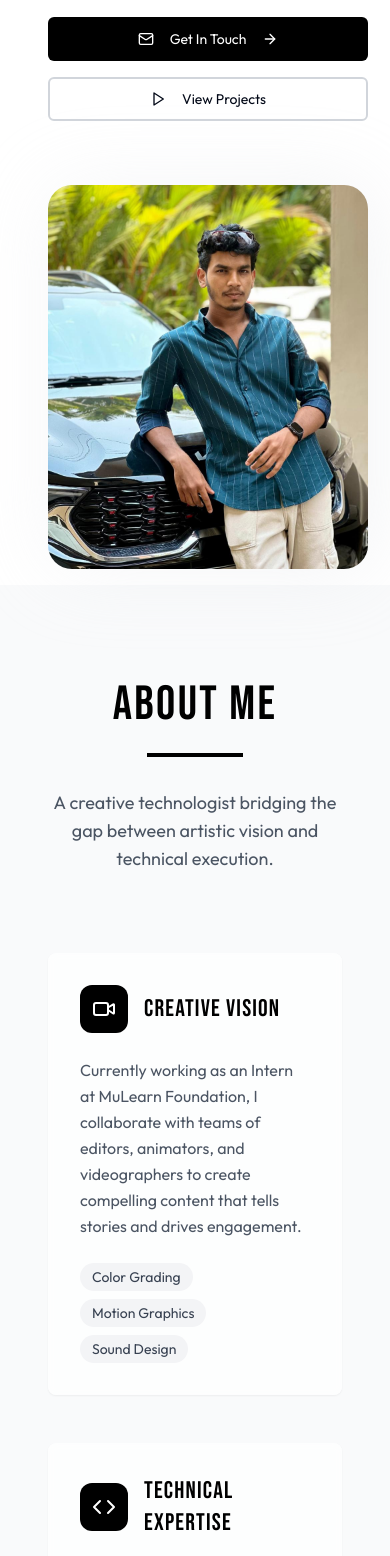
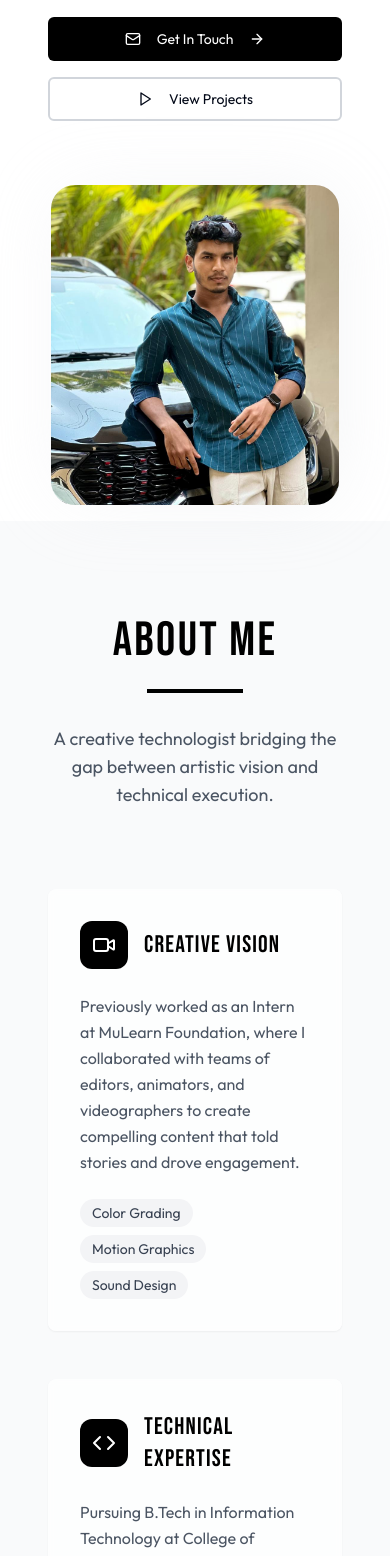
Before and after one commit to Maziyaaaaay/Mazi-portfolio, a React (Vite) app: page / in a window 390 px wide. Shown: the part 432-1988 px from the top of the page. Built offline with nearby package versions, Linux system fonts and the light colour scheme.

Commit message:
Update index.tsx

```diff
--- a/src/pages/Index.tsx
+++ b/src/pages/Index.tsx
@@ -94,21 +94,21 @@ const Index = () => {
 
   const projects = [
     {
-      title: "Video Title",
+      title: "ART OF TEACHING",
       description: "Video Description",
       videoSrc: "/uploads/aot.mp4",
       thumbnailSrc: "/uploads/aot.jpg",
       type: "video",
     },
     {
-      title: "Video Title",
+      title: "PERMUTE - SKILL FEST",
       description: "Video Description",
       videoSrc: "/uploads/permute.mp4",
       thumbnailSrc: "/uploads/permute.jpg",
       type: "video",
     },
     {
-      title: "Video Title",
+      title: "MU LEARN INTERNS MEET",
       description: "Video Description",
       videoSrc: "/uploads/sibin.mp4",
       thumbnailSrc: "/uploads/sibin.jpg",
@@ -184,7 +184,7 @@ const Index = () => {
 
   return (
     <div
-      className={`min-h-screen transition-colors duration-300 font-outfit ${
+      className={`min-h-screen transition-colors duration-300 overflow-x-hidden font-outfit ${
         isDarkMode ? "dark" : ""
       }`}
     >
@@ -307,9 +307,10 @@ const Index = () => {
                 transition={{ duration: 0.8, delay: 0.2 }}
                 className="flex justify-center lg:justify-end"
               >
-                <div className="relative">
-                  <div className="absolute inset-0 bg-gradient-to-r from-gray-200 to-gray-300 dark:from-gray-700 dark:to-gray-600 rounded-3xl blur-2xl opacity-30"></div>
-                  <div className="relative w-80 h-96 md:w-96 md:h-[28rem] lg:w-[420px] lg:h-[32rem] overflow-hidden rounded-3xl bg-gray-100 dark:bg-gray-800">
+                <div className="relative max-w-full">
+                  <div className="absolute inset-0 bg-gradient-to-r from-gray-200 to-gray-300 dark:from-gray-700 dark:to-gray-600 rounded-3xl blur-2xl opacity-30 transform scale-95"></div>
+
+                  <div className="relative w-72 h-80 sm:w-80 sm:h-96 md:w-96 md:h-[28rem] lg:w-[420px] lg:h-[32rem] overflow-hidden rounded-3xl bg-gray-100 dark:bg-gray-800 mx-auto">
                     <img
                       src="/uploads/profile.jpeg"
                       alt="Mohammed Mazin KP"
@@ -380,10 +381,10 @@ const Index = () => {
                       </h3>
                     </div>
                     <p className="text-gray-600 dark:text-gray-300 leading-relaxed mb-6">
-                      Currently working as an Intern at MuLearn Foundation, I
-                      collaborate with teams of editors, animators, and
-                      videographers to create compelling content that tells
-                      stories and drives engagement.
+                      Previously worked as an Intern at MuLearn Foundation,
+                      where I collaborated with teams of editors, animators, and
+                      videographers to create compelling content that told
+                      stories and drove engagement.
                     </p>
                     <div className="flex flex-wrap gap-2">
                       <span className="px-3 py-1 bg-gray-100 dark:bg-gray-700 text-gray-700 dark:text-gray-300 text-sm rounded-full">
@@ -654,7 +655,7 @@ const Index = () => {
                       )}
                     </div>
                     <p className="text-gray-600 dark:text-gray-400 text-sm leading-relaxed mb-3">
-                      {project.description}
+                      {project.type !== "video" && project.description}
                     </p>
                     {project.award && (
                       <div className="flex items-center text-xs text-amber-600 dark:text-amber-400">
--- a/vite.config.ts
+++ b/vite.config.ts
@@ -1,15 +1,15 @@
 import { defineConfig } from "vite";
 import react from "@vitejs/plugin-react-swc";
 import path from "path";
+import { ALL } from "dns";
 // https://vitejs.dev/config/
 export default defineConfig(({ mode }) => ({
   server: {
-    host: "::",
+    host: "0.0.0.0",
     port: 8080,
+    allowedHosts: ["fancy-dragons-appear.loca.lt"],
   },
-  plugins: [
-    react(),
-  ].filter(Boolean),
+  plugins: [react()].filter(Boolean),
   resolve: {
     alias: {
       "@": path.resolve(__dirname, "./src"),
```
Also changed, not shown: 2 other files (tests, documents, lock files or other folders).
